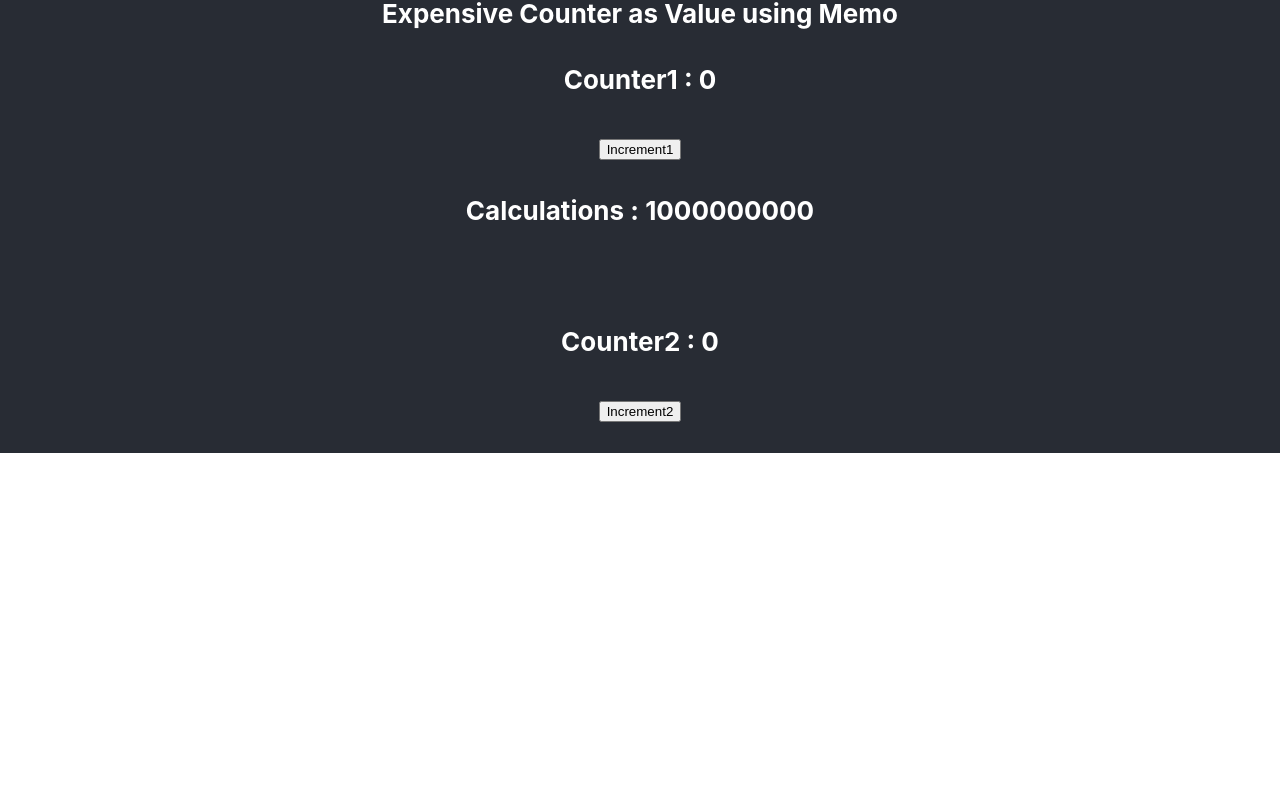
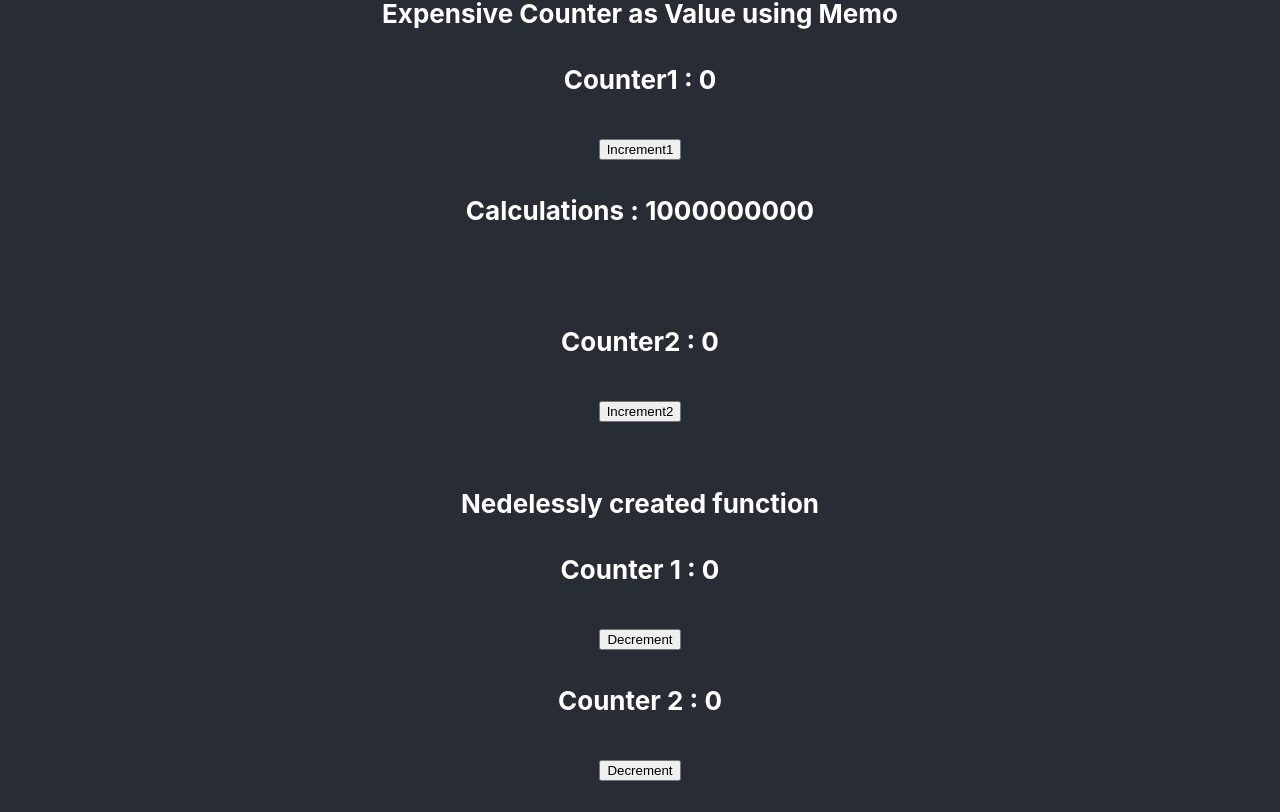
Before and after one commit to faisalshehzaddev/react-training, a React (Create React App) app: page / in a window 1280 px wide. Shown: the part 2193-3005 px from the top of the page. Before the commit the page ends 2646 px from the top, so only its background shows below. Built offline with nearby package versions, Linux system fonts and the light colour scheme.

Commit message:
useCallback example

```diff
--- a/src/App.js
+++ b/src/App.js
@@ -7,6 +7,7 @@ import PropsDrillingSolution from "./components/FunctionalComponents/PropsDrilli
 import ReducerCounter from "./components/FunctionalComponents/useReducer/Counter";
 import ExpensiveCounter from "./components/FunctionalComponents/Memoization/Value/ExpensiveCounter";
 import MemoCounter from "./components/FunctionalComponents/Memoization/Value/MemoCounter";
+import ExpensiveFunctionCounter from "./components/FunctionalComponents/Memoization/Function/ExpensiveFunctionCounter"
 import { useState } from "react";
 
 function App() {
@@ -53,6 +54,8 @@ function App() {
         <br />
         <MemoCounter />
         <br />
+        <ExpensiveFunctionCounter />
+        <br />
       </header>
     </div>
   );
--- /dev/null
+++ b/src/components/FunctionalComponents/Memoization/Function/ChildCounter.jsx
@@ -0,0 +1,14 @@
+import React, { memo } from "react";
+function ChildCounter({ state, func }) {
+  console.log("ChildCounter");
+  return (
+    <div>
+      <h4>Counter 2 : {state}</h4>
+      <button type="button" onClick={func}>
+        Decrement
+      </button>
+    </div>
+  );
+}
+
+export default memo(ChildCounter);
--- /dev/null
+++ b/src/components/FunctionalComponents/Memoization/Function/ExpensiveFunctionCounter.jsx
@@ -0,0 +1,29 @@
+import React, { useState, useCallback } from "react";
+import ChildCounter from "./ChildCounter";
+
+export default function ExpensiveFunctionCounter() {
+  const [count1, setCount1] = useState(0);
+  const [count2, setCount2] = useState(0);
+
+  // this function was nedelessly re-created when the counter1 was changed. when the counter1 was changed then
+  // component re-render then the function re-created again due to the referencial
+  // const decrement = () => {
+  //   setCount2(count2 - 1);
+  // };
+
+  const decrement = useCallback(() => {
+    setCount2(count2 - 1);
+  }, [count2]);
+
+  return (
+    <div>
+      <h4>Nedelessly created function</h4>
+      <h4>Counter 1 : {count1}</h4>
+      <button type="button" onClick={() => setCount1(count1 - 1)}>
+        Decrement
+      </button>
+      <br />
+      <ChildCounter state={count2} func={decrement} />
+    </div>
+  );
+}
```
